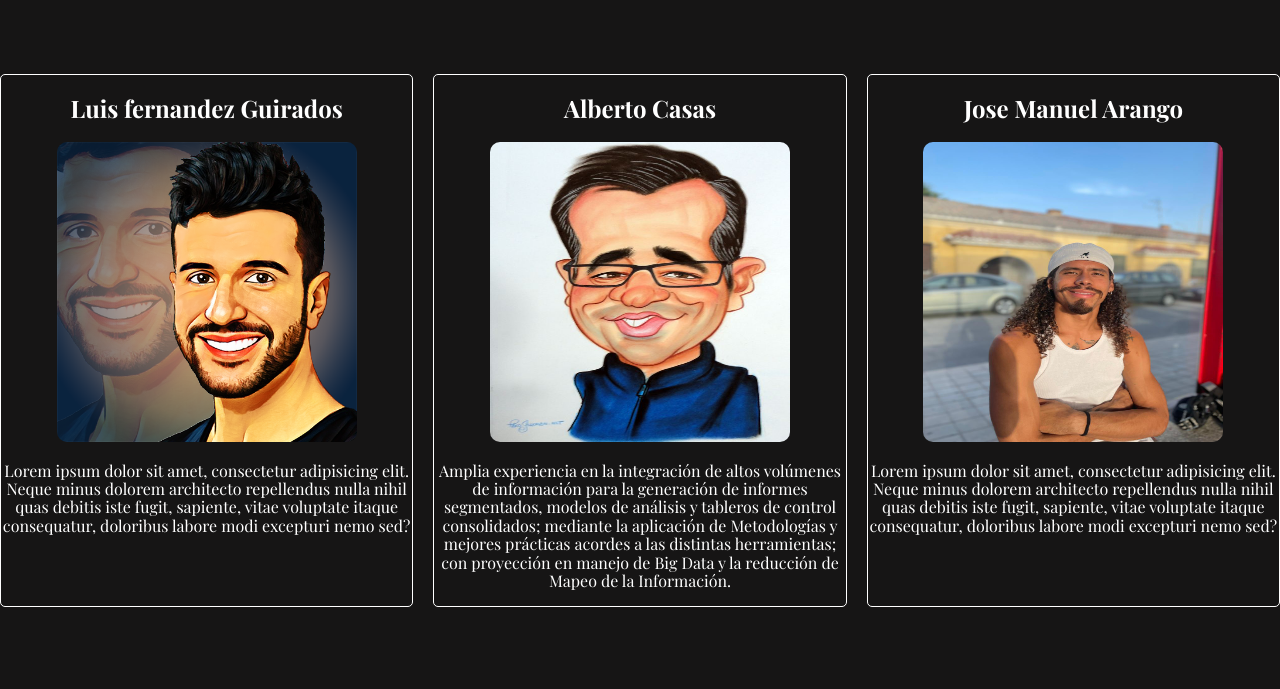
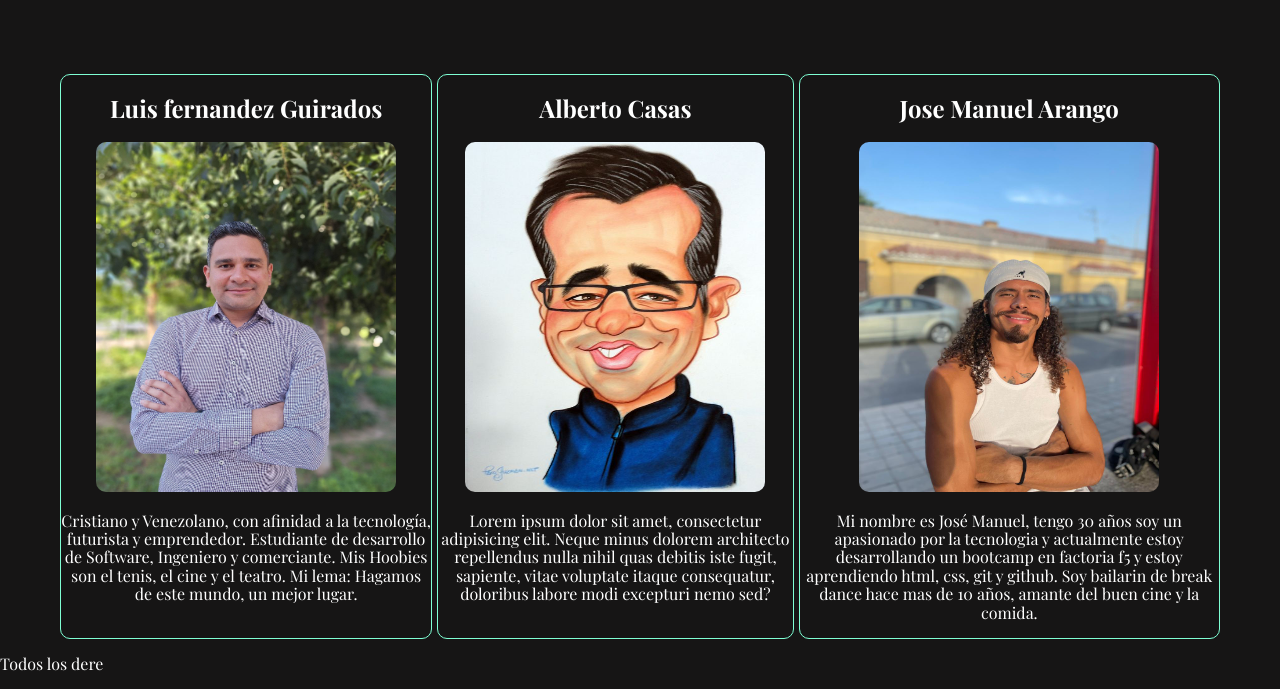
Before and after one commit to jose30-back/landing-page, a plain HTML site: page index.html in a window 1280 px wide. Shown: the part 162-851 px from the top of the page. Before the commit the page ends 800 px from the top, so only its background shows below. Drawn offline with nearby package versions, Linux system fonts and the light colour scheme; a web font is replaced by a local one.

Commit message:
actualizacion articulos
actualizacion de articulos y adicion de imagen
git commit -m "actualizacion de articulos y adicion de imagen"

```diff
--- a/index.html
+++ b/index.html
@@ -34,7 +34,24 @@
         <article class="articles">
           <h2>Luis fernandez Guirados</h2>
 
-          <img class="foto-1" src="imagenes/persona1.png" alt="foto integrante 1">
+          <img class="foto-1" src="imagenes/luis.jpg" alt="foto integrante 1" />
+
+          <p>
+            Cristiano y Venezolano, con afinidad a la tecnología, futurista y
+            emprendedor. Estudiante de desarrollo de Software, Ingeniero y
+            comerciante. Mis Hoobies son el tenis, el cine y el teatro. Mi lema:
+            Hagamos de este mundo, un mejor lugar.
+          </p>
+        </article>
+
+        <article class="articles">
+          <h2>Alberto Casas</h2>
+
+          <img
+            class="foto-2"
+            src="imagenes/persona2.jpg"
+            alt="foto integrante 2"
+          />
 
           <p>
             Lorem ipsum dolor sit amet, consectetur adipisicing elit. Neque
@@ -45,36 +62,26 @@
         </article>
 
         <article class="articles">
-          <h2>Alberto Casas</h2>
+          <h2>Jose Manuel Arango</h2>
 
-          <img class="foto-2" src="imagenes/persona2.jpg" alt="foto integrante 2">
+          <img
+            class="foto-3"
+            src="imagenes/foto3.jpeg"
+            alt="foto integrante 3"
+          />
 
           <p>
-            Amplia experiencia en la integración de altos
-            volúmenes de información para la generación de informes
-            segmentados, modelos de análisis y tableros de control
-            consolidados; mediante la aplicación de Metodologías y
-            mejores prácticas acordes a las distintas herramientas; con
-            proyección en manejo de Big Data y la reducción de Mapeo de
-            la Información.
-          </p>
-        </article>
-
-        <article class="articles">
-          <h2>Jose Manuel Arango</h2>
-
-          <img class="foto-3" src="imagenes/foto3.jpeg" alt="foto integrante 3">
-
-          <p>
-            Lorem ipsum dolor sit amet, consectetur adipisicing elit. Neque
-            minus dolorem architecto repellendus nulla nihil quas debitis iste
-            fugit, sapiente, vitae voluptate itaque consequatur, doloribus
-            labore modi excepturi nemo sed?
+            Mi nombre es José Manuel, tengo 30 años soy un apasionado por la
+            tecnologia y actualmente estoy desarrollando un bootcamp en factoria
+            f5 y estoy aprendiendo html, css, git y github.
+            Soy bailarin de break dance hace mas de 10 años, amante del buen cine y la comida.
           </p>
         </article>
       </section>
     </main>
 
-    <footer></footer>
+    <footer>
+      <p>Todos los dere</p>
+    </footer>
   </body>
 </html>
--- a/style.css
+++ b/style.css
@@ -48,29 +48,36 @@ a:hover {
 
 .container-section {
     display: flex;
-    gap: 20px;
+    column-gap: 5px;
+
 }
 
 .foto-1 {
     width: 300px;
     border-radius: 10px;
+    height: 350px;
 }
 
 .foto-2 {
     width: 300px;
     border-radius: 10px;
-    height: 300px;
+    height: 350px;
 }
 
 .foto-3 {
     width: 300px;
     border-radius: 10px;
-    height: 300px;
+    height: 350px;
 }
 
 .articles {
     text-align: center;
-    border: solid 1px white;
-    border-radius: 5px;
-    width: 80%;
+    border: solid 0.1px aquamarine;
+    border-radius: 10px;
 }
+
+.container-main {
+    display: flex;
+    justify-content: center;
+    padding: 0 60px;
+}
```
Also changed, not shown: imagenes/luis.jpg (added).
